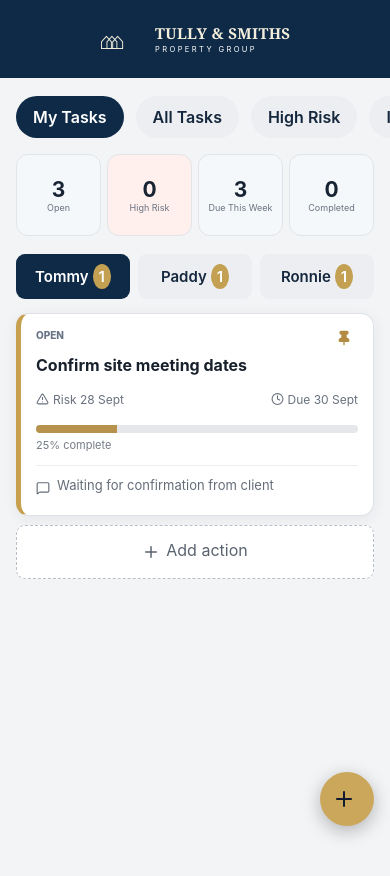
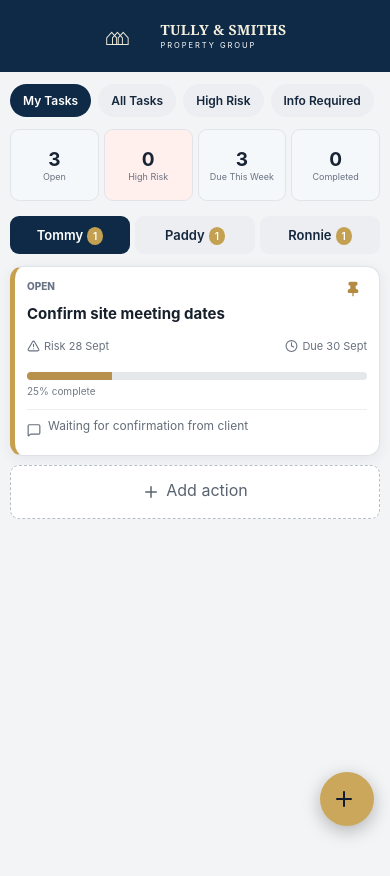
Before and after one commit to dhuxley857-prog/Communicate, a React (Vite) app: page / in a window 390 px wide. Shown: the top 876 px of the page. Built offline with nearby package versions, Linux system fonts and the light colour scheme.

Commit message:
Refine phone interface while preserving desktop

```diff
--- a/src/style.css
+++ b/src/style.css
@@ -36,3 +36,18 @@ header b{color:inherit}
 
 .filters{display:flex;gap:12px;margin:4px 0 24px}.filters button,.people-tabs button{border:0;background:#eceef1;color:#15273d;padding:13px 22px;border-radius:28px;font-weight:600}.filters .selected,.people-tabs .active{background:#0e2a47;color:white}.hero{display:block}.stats{display:grid;grid-template-columns:repeat(4,1fr);gap:14px}.stats span{min-height:82px;display:flex;flex-direction:column;justify-content:center;border-radius:12px;background:#f4f8fb}.stats .riskstat{background:#fff0ee}.stats b{font-size:24px}.people-tabs{display:grid;grid-template-columns:repeat(3,1fr);gap:8px;margin:24px 0 18px}.people-tabs button{border-radius:9px;font-size:16px}.people-tabs i{font-style:normal;background:#c3a052;color:white;border-radius:50%;padding:4px 8px;margin-left:9px}.col{background:transparent}.person{display:none}.board{gap:12px}article{border-left:5px solid #c6a04e;box-shadow:0 3px 14px #15273d12}article.info{border-left-color:#ef6256}.new{background:#fff}
 @media(max-width:800px){main{padding:16px}.filters{overflow-x:auto;margin:2px -16px 16px;padding:0 16px}.filters button{white-space:nowrap;padding:11px 17px}.hero{margin:0}.stats{grid-template-columns:repeat(4,1fr);gap:6px}.stats span{min-height:82px;padding:8px 3px!important;font-size:9px!important}.stats b{font-size:21px!important}.people-tabs{margin:18px 0 14px}.people-tabs button{padding:13px 5px;font-size:15px}.people-tabs i{padding:3px 6px;margin-left:4px}.board{display:block;margin:0;padding:0;overflow:visible}.col{display:none;padding:0}.col:first-child{display:block}.col article{border-radius:13px;padding:15px}.cardtop small{font-size:10px}.new{margin-top:8px}header{height:78px;justify-content:center}.brand{transform:scale(1.08)}}
+
+/* Phone refinement: preserve desktop, optimise compact screens */
+@media(max-width:600px){
+ header{height:72px;padding:0 12px;justify-content:center}
+ .brand{max-width:220px}.brand strong{font-size:13px}.brand small{letter-spacing:1.8px}
+ main{padding:12px 10px}
+ .filters{margin:0 -10px 12px;padding:0 10px;gap:7px}.filters button{font-size:12px;padding:9px 13px}
+ .stats{gap:5px}.stats span{min-height:72px;border-radius:9px}.stats b{font-size:19px!important}
+ .people-tabs{gap:5px;margin:14px 0 12px}.people-tabs button{font-size:13px;padding:11px 3px}.people-tabs i{font-size:10px}
+ .col article{padding:13px 12px;margin-bottom:9px}
+ article h3{font-size:15px;line-height:1.25;margin:7px 0 10px}
+ .dates{font-size:11px;gap:8px}.pct{font-size:10px}
+ article p{font-size:12px;line-height:1.35;padding-top:8px}
+ .modal{padding:20px 16px 26px}.modal .row{grid-template-columns:1fr}
+}
```
